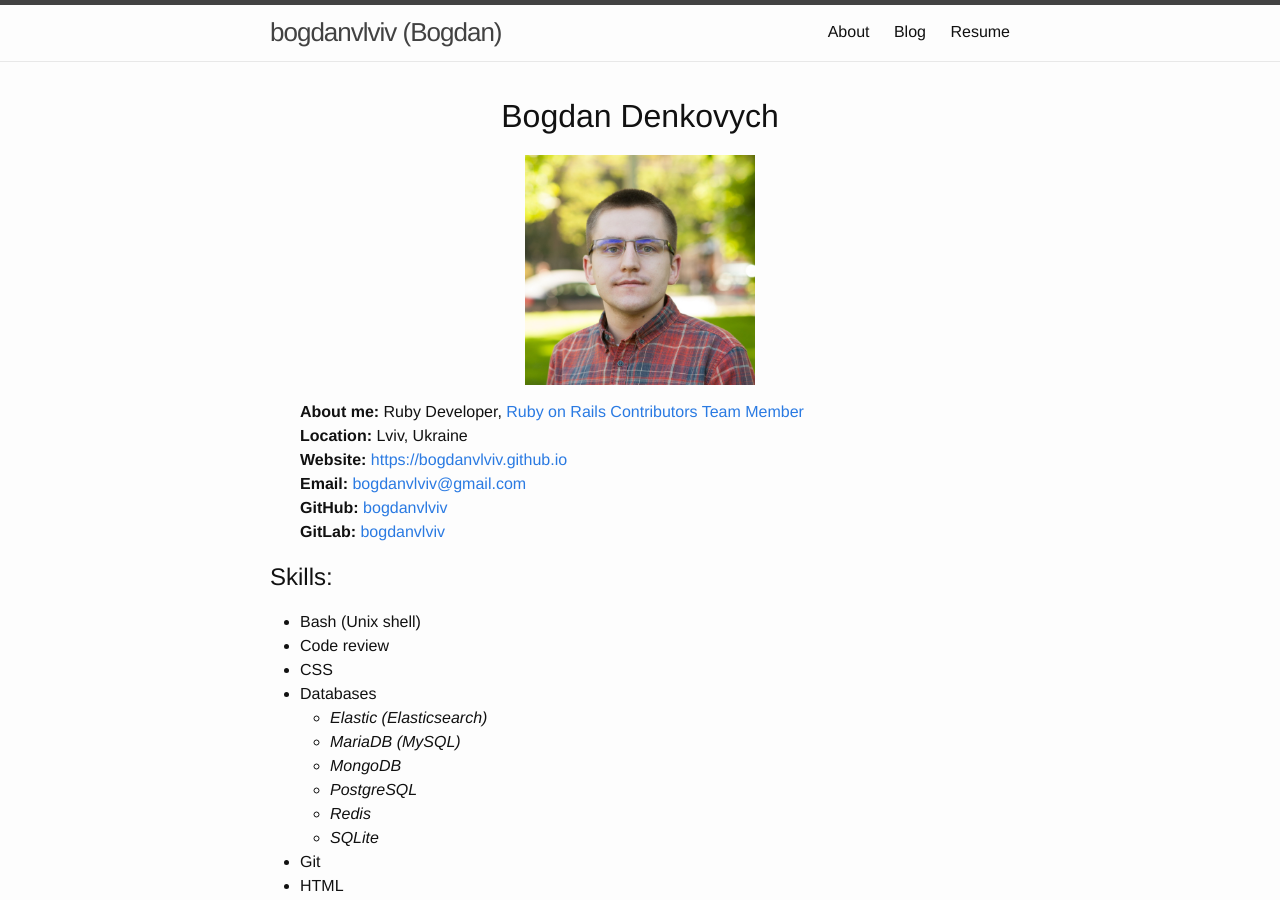
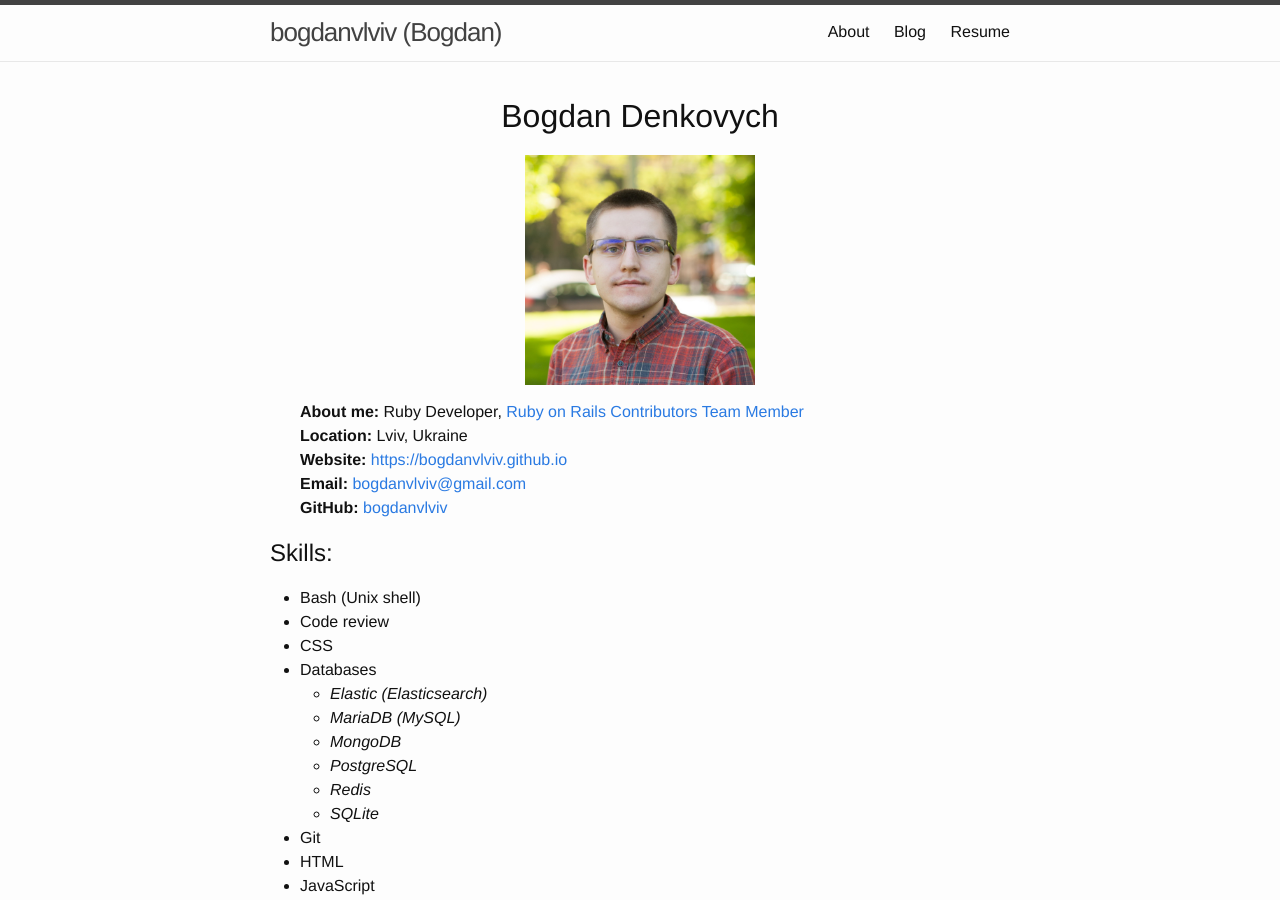
Before and after one commit to crowdpro3/bogdanvlviv.github.io, a Jekyll site: the page built from resume.html, in a window 1280 px wide and 900 px high. Built offline with Jekyll 4.4.1, drawn with Linux system fonts in a browser that asks for light colours.

Commit message:
Remove GitLab

```diff
--- a/_config.yml
+++ b/_config.yml
@@ -8,7 +8,6 @@ share_image: "/images/share-image.jpg"
 username: "bogdanvlviv"
 twitter_username: "bogdanvlviv"
 github_username: "bogdanvlviv"
-gitlab_username: "bogdanvlviv"
 disqus_username: "bogdanvlviv"
 google_analytics_id: "UA-89178612-1"
 facebook_app_id: "644125232436147"
--- a/_includes/footer.html
+++ b/_includes/footer.html
@@ -20,12 +20,6 @@
           </li>
           {% endif %}
 
-          {% if site.gitlab_username %}
-          <li>
-            {% include icon-gitlab.html username=site.gitlab_username %}
-          </li>
-          {% endif %}
-
           {% if site.twitter_username %}
           <li>
             {% include icon-twitter.html username=site.twitter_username %}
--- a/_includes/icon-gitlab.html
+++ /dev/null
@@ -1 +0,0 @@
-<a href="https://gitlab.com/{{ include.username }}" target="_blank"><span class="icon--without-fill icon--gitlab">{% include icon-gitlab.svg %}</span><span class="username">{{ include.username }}</span></a>
--- a/_sass/bogdanvlviv/_base.scss
+++ b/_sass/bogdanvlviv/_base.scss
@@ -16,9 +16,6 @@
   path {
     fill: $github-icon-color;
   }
-}
-
-.icon--gitlab > svg {
 }
 
 .icon--twitter > svg {
--- a/about.html
+++ b/about.html
@@ -19,10 +19,6 @@ permalink: /about.html
 
 <p>
   I love <a href="https://github.com" target="_blank">GitHub</a>.
-</p>
-
-<p>
-  I love <a href="https://gitlab.com" target="_blank">GitLab</a>.
 </p>
 
 <p>
--- a/resume.html
+++ b/resume.html
@@ -29,10 +29,6 @@ permalink: /resume.html
 
     {% if site.github_username %}
     <li><b>GitHub:</b> <a href="https://github.com/{{ site.github_username }}" target="_blank">{{ site.github_username }}</a></li>
-    {% endif %}
-
-    {% if site.gitlab_username %}
-    <li><b>GitLab:</b> <a href="https://gitlab.com/{{ site.gitlab_username }}" target="_blank">{{ site.gitlab_username }}</a></li>
     {% endif %}
   </ul>
 
```
Also changed, not shown: _includes/icon-gitlab.svg (deleted).
